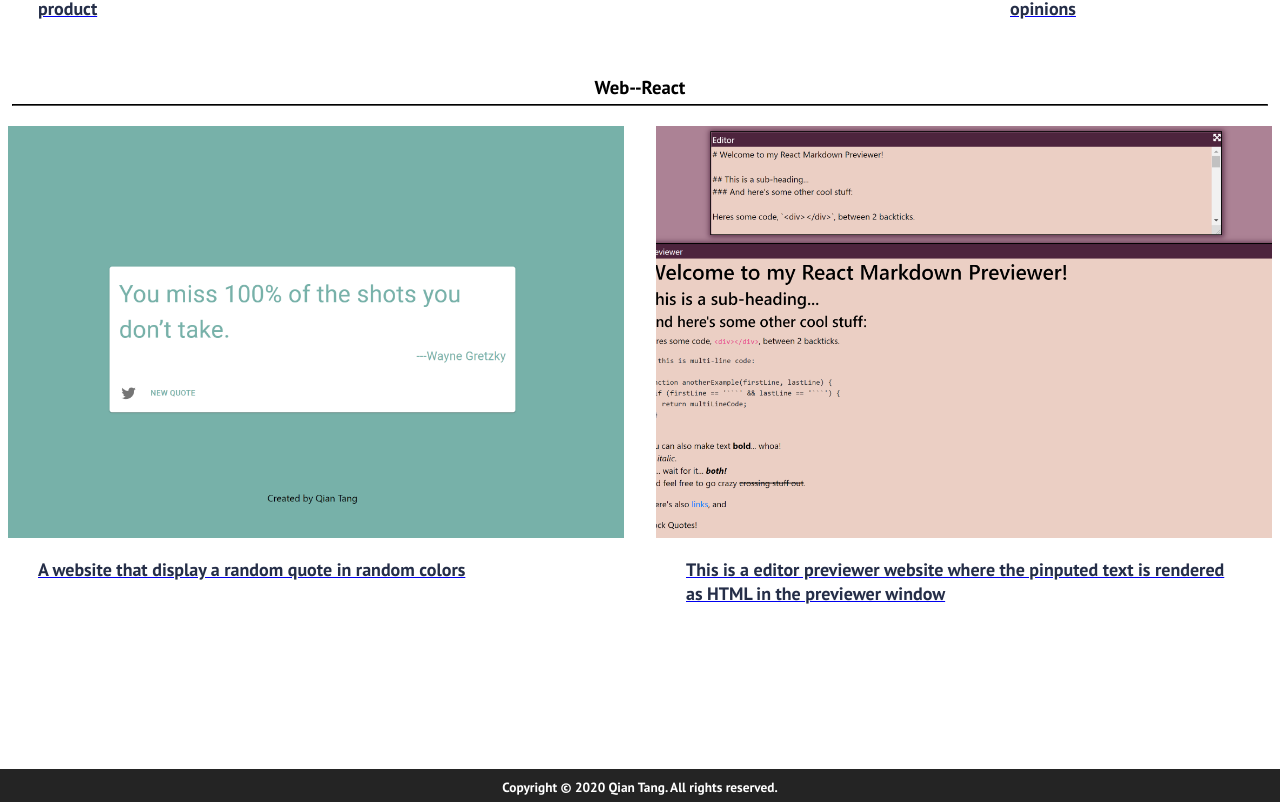
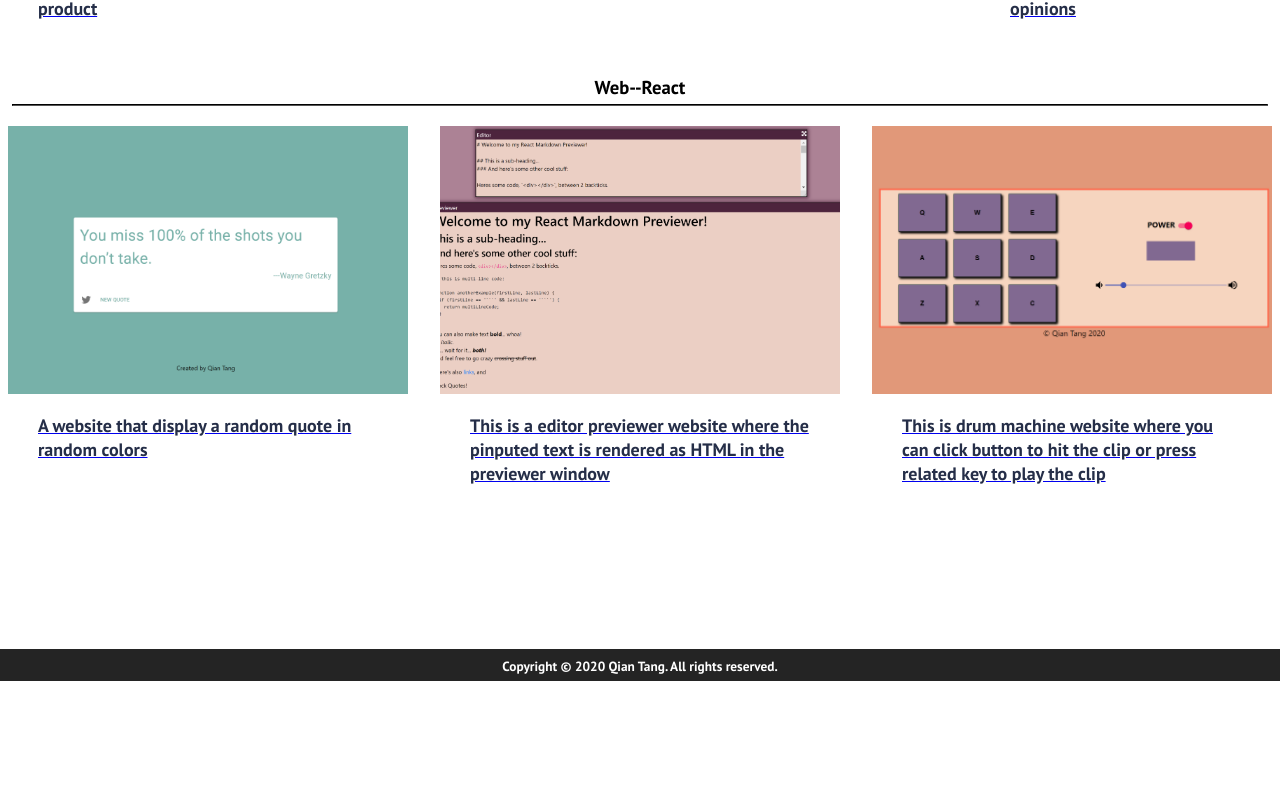
Before and after one commit to qtang2/myportfolioweb, a React (Create React App) app: page /portfolio in a window 1280 px wide. Shown: the part 1815-2617 px from the top of the page. After the commit the page ends 2496 px from the top, so only its background shows below. Built offline with nearby package versions, Linux system fonts and the light colour scheme.

Commit message:
add drum machine web in portfolio

```diff
--- a/src/components/Cards.js
+++ b/src/components/Cards.js
@@ -102,12 +102,14 @@ function Cards() {
               text="This is a editor previewer website where the pinputed text is rendered as HTML in the previewer window"
               path="https://qiantangreactmarkdownpreviewer.netlify.app/"
             />
+
+            <CardItem
+              src="images/drum-machine.png"
+              text="This is drum machine website where you can click button to hit the clip or press related key to play the clip"
+              path="https://qiantangreactdrummachine.netlify.app/"
+            />
             {/*
-            <CardItem
-              src="images/technical-documentation.png"
-              text="A Technical Documentation web page about JS"
-              path="https://codepen.io/qtang2/full/zYqyLVo"
-            />
+
             <CardItem
               src="images/survey-form.png"
               text="This is a survey web page which collects people's opinions"
```
Also changed, not shown: public/images/drum-machine.png (added).
